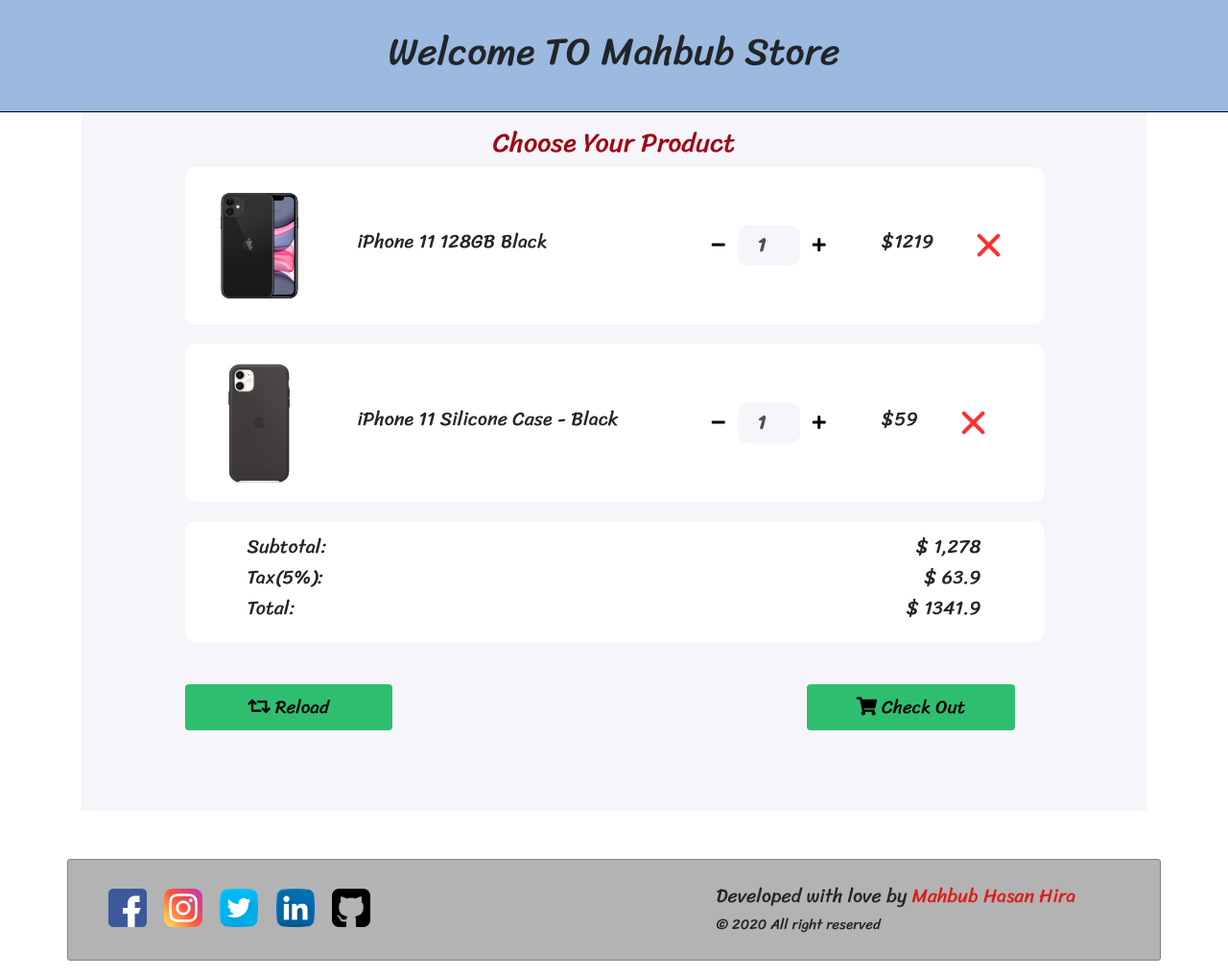
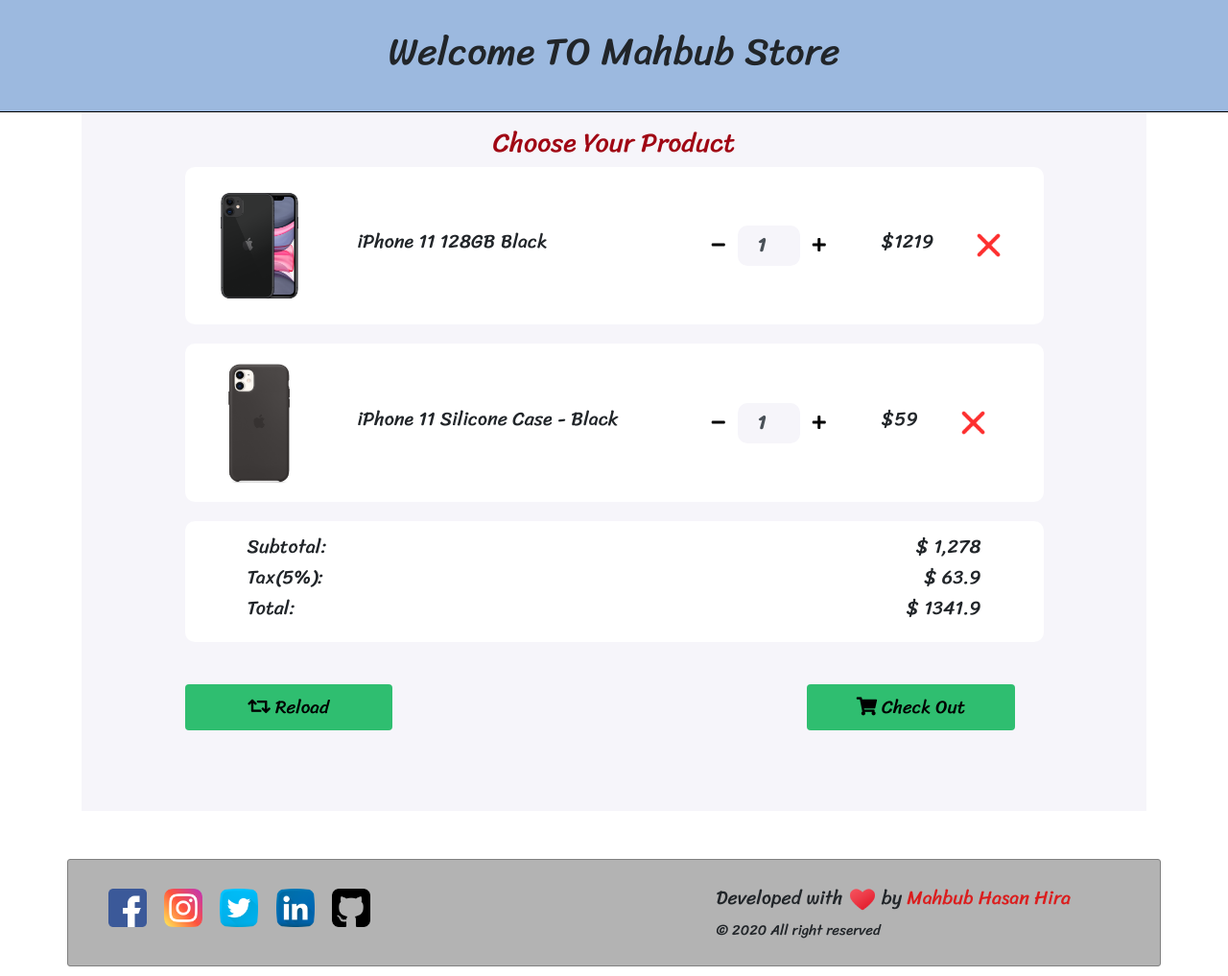
Before and after one commit to MAHBUB-HASAN-HIRA/shopping-cart-reset, a plain HTML site: page index.html in a window 1280 px wide. Shown: the whole page at 96% size. Drawn offline with nearby package versions, Linux system fonts and the light colour scheme.

Commit message:
footer modified

```diff
--- a/index.html
+++ b/index.html
@@ -207,7 +207,7 @@
          </div>
 
          <div class="footer_text col-sm-12 col-md-5 col-lg-5">
-             <h5>Developed with love by <span> Mahbub Hasan Hira</span></h5>
+             <h5>Developed with <img src="img/icons8-love-48.png" alt="love"> by <span> Mahbub Hasan Hira</span></h5>
              <h6>© 2020 All right reserved</h6>
          </div>
      </div>
--- a/style.css
+++ b/style.css
@@ -167,6 +167,10 @@ header{
 .footer_text{
     margin-top: 6px;
 }
+.footer_text img{
+	width: 30px;
+	height: 30px;
+}
 .footer_text h5 span{
     color: rgb(219, 29, 29);
 }
```
Also changed, not shown: img/icons8-love-48.png (added).
